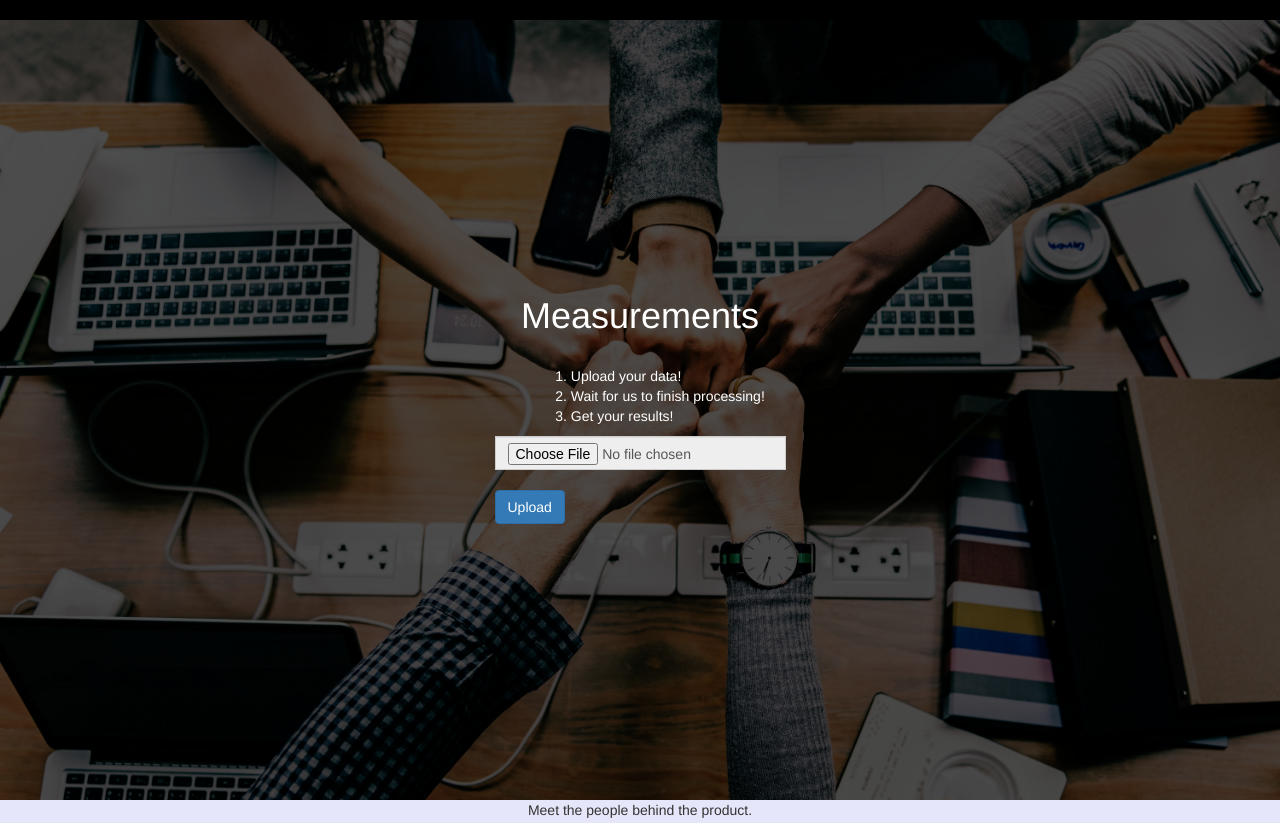
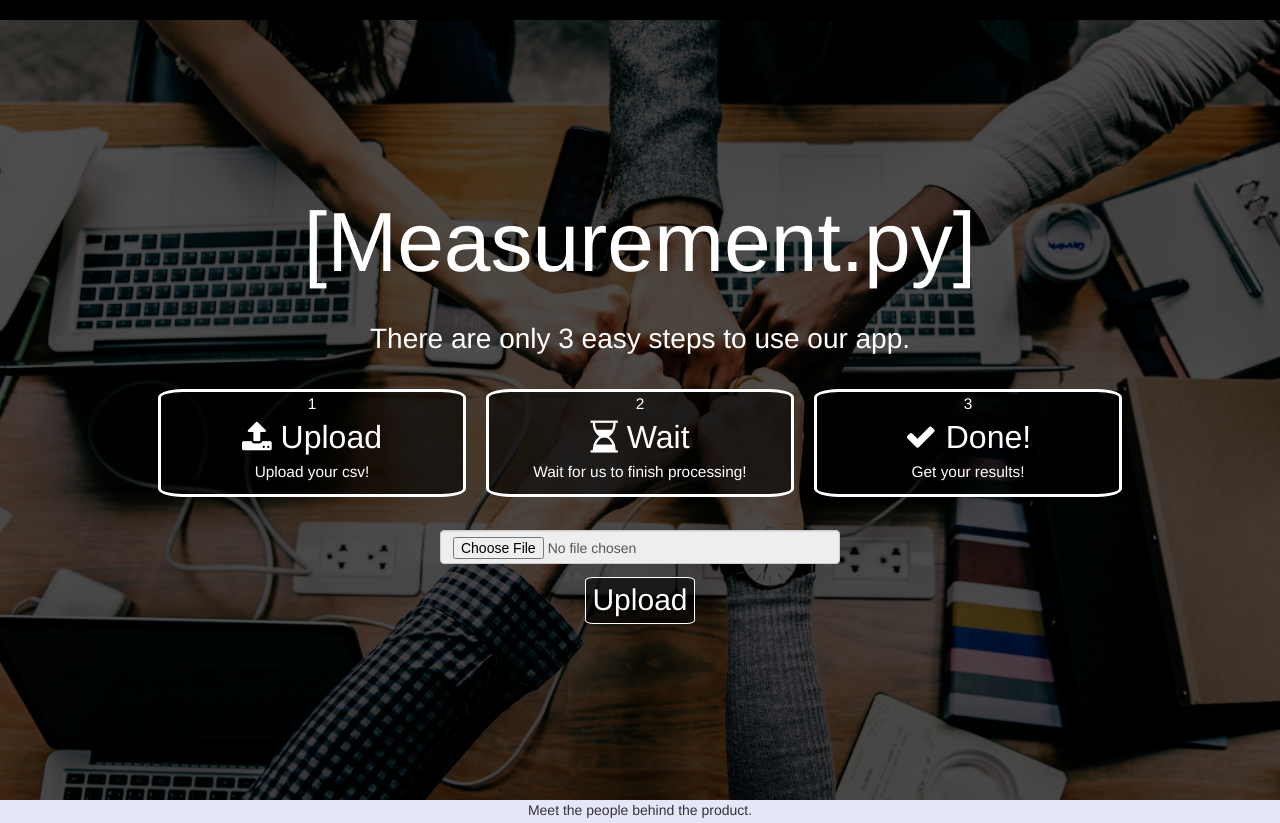
Before and after one commit to nicolecvaldez/campaign-measurement-webapp, a Flask app: page / in a window 1280 px wide. Shown: the top 823 px of the page. Run offline with Flask 2, Linux system fonts and the light colour scheme; some libraries are stand-ins or nearby versions.

Commit message:
More updates to landing page
Many fixes to the splash screen div.

```diff
--- a/app/static/css/style.css
+++ b/app/static/css/style.css
@@ -1,15 +1,12 @@
-html {
+html, body {
   width: 100%;
   height: 100%;
   margin: 0;
   padding: 0;
 }
 
-body {
-  display: flex;
-  flex-flow: row wrap;
-  width: 100%;
-  height: 100%;
+.font-med {
+  font-size: 4em;
 }
 
 .container {
@@ -25,36 +22,103 @@ body {
   background-color: black;
   width: 100%;
   height: 100%;
-  flex: 1;
   background-image: url('../img/collaboration.jpg');
   background-size: cover;
   background-position: center;
   opacity: 0.3;
   z-index: -1;
   padding: 0;
-  display: flex;
-  justify-content: center;
 }
+
+  .popup {
+    position: absolute;
+    z-index: 2;
+  }
 
   #controls {
     color: white;
     z-index: 1;
+    position: absolute;
+    text-align: center;
+    width: 100%;
+    margin: auto;
+    top: 0;
+    left: 0;
+    bottom: 0;
+    right: 0;
+
     display: flex;
-    flex-direction: column;
+    flex-flow: column wrap;
     justify-content: center;
-    align-items: center;
-
-    position: absolute;
-    margin: auto;
-    left: 0;
-    right: 0;
-    top: 0;
-    bottom: 0;
   }
 
-  #items {
-    flex: column wrap;
-  }
+    #header {
+      display: flex;
+      flex-flow: column wrap;
+      justify-content: flex-end;
+
+      margin-bottom: 10px;
+    }
+
+      #header p {
+        font-size: 2em;
+      }
+
+      #header h1 {
+        font-size: 6em;
+      }
+
+    #items {
+      display: flex;
+      flex-flow: row wrap;
+      justify-content: center;
+      align-items: center;
+    }
+
+      .item-steps {
+        border: 3px solid white;
+        border-radius: 8%;
+        background-color: rgb(0,0,0,0.6);
+        text-align: center;
+        width: 20em;
+        height: 7em;
+        margin: 10px;
+
+        display: flex;
+        flex-flow: column wrap;
+        justify-content: center;
+        align-items: center;
+
+        font-size: 1.1em;
+      }
+
+      .item-emphasis {
+        font-size: 32px;
+      }
+
+    #upload-form {
+      margin-top: 10px;
+
+      display: flex;
+      text-align: center;
+      justify-content: center;
+      align-items: flex-start;
+    }
+
+    #formz {
+      display: flex;
+      flex-flow: row wrap;
+      text-align: center;
+      justify-content: center;
+      align-items: center;
+    }
+
+    #upload-button {
+      font-size: 30px;
+      background-color: rgb(0,0,0,0.6);
+      border: 1px solid white;
+      border-radius: 8%;
+    }
 
 .below-the-fold {
   background-color: lavender;
--- a/app/templates/index.html
+++ b/app/templates/index.html
@@ -3,7 +3,10 @@
 
 {% block content %}
 
+<!-- links for front end -->
 <link rel="stylesheet" type="text/css" href="../static/css/style.css"/>
+<link rel="stylesheet" href="https://cdnjs.cloudflare.com/ajax/libs/font-awesome/4.7.0/css/font-awesome.min.css">
+
 <div class="container">
 
 	{% with messages = get_flashed_messages() %}
@@ -20,31 +23,50 @@
     <!-- <img src="{{ url_for('static', filename = 'img/How-to-Measure-the-Success-of-Your-Online-Marketing-Campaigns.png') }}" height="250" align="middle"> -->
 
 		<div id="controls">
-	    <h1>Measurements</h1>
-	    <br>
+			<div id="header">
+					<h1>[Measurement.py]</h1> <br>
+					<p>
+						There are only 3 easy steps to use our app.
+					</p>
+			</div>
 
 			<div id="items">
-		    <ol style="list-style-position:inside;">
-		        <li>Upload your data!</li>
-		        <li>Wait for us to finish processing!</li>
-		        <li>Get your results!</li>
-		    </ol>
+        <div class='item-steps'>
+					<p>1<br>
+					<span class="item-emphasis"><i class="fa fa-upload"></i>&nbsp;Upload</span><br>
+					Upload your csv!</p>
+				</div>
+				<br>
+        <div class='item-steps'>
+						<p>2<br>
+						<span class="item-emphasis"><i class="fa fa-hourglass-half"></i>&nbsp;Wait</span><br>
+						Wait for us to finish processing!</p>
+				</div>
+				<br>
+				<div class='item-steps'>
+					<p>3<br>
+					<span class="item-emphasis"><i class="fa fa-check"></i>&nbsp;Done!</span><br>
+					Get your results!</p>
+				</div>
+				<br>
 			</div>
 
-			<form class="form-inline center-block" action="/" method="POST" enctype="multipart/form-data">
-	    <div class="input-group">
-	        <!--<label id="browsebutton" class="btn btn-default input-group-addon" for="my-file-selector" style="background-color:white">-->
-	            <!--<input id="my-file-selector" type="file" style="display:none;">-->
-	            <!--Browse...-->
-	        <!--</label>-->
-	        <input type="file" name="file" class="form-control" readonly="">
-	    </div> <br> <br>
-	    <button type="submit" class="btn btn-primary">Upload</button>
-	    </form>
+			<div id="upload-form">
+				<form action="/" id="formz" method="POST" enctype="multipart/form-data">
+					<!--<label id="browsebutton" class="btn btn-default input-group-addon" for="my-file-selector" style="background-color:white">-->
+							<!--<input id="my-file-selector" type="file" style="display:none;">-->
+							<!--Browse...-->
+					<!--</label>-->
+					<input type="file" name="file" class="form-control" readonly=""/>
+					<br><br><br>
+					<button type="submit" id="upload-button">Upload</button>
+				</form>
+			</div>
 		</div>
     <br>
+</div>
 
-</div>
+
 <div class="below-the-fold">
 	Meet the people behind the product.
 	<br><br><br><br>
@@ -52,4 +74,5 @@
 	<br><br><br><br>
 	Nihao
 </div>
+
 {% endblock %}
```
